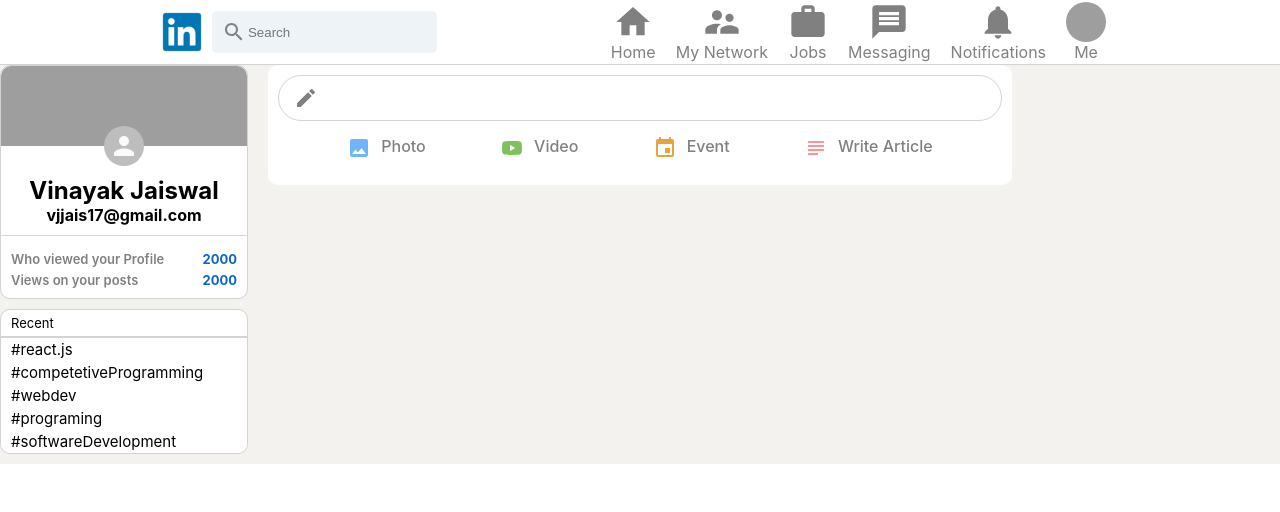
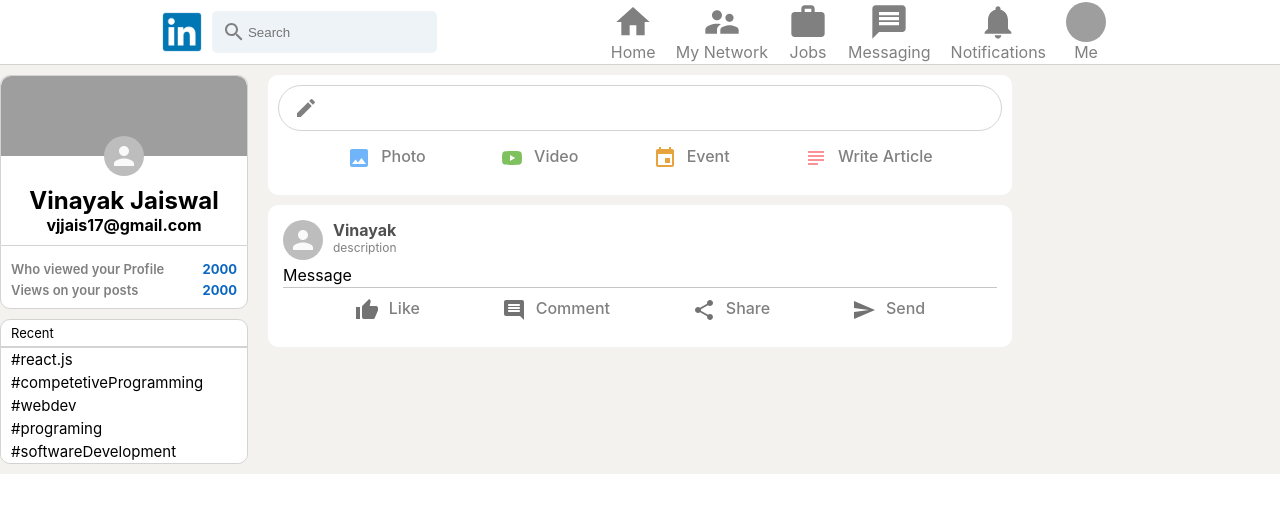
Before and after one commit to hostem17-git/LinkedIN, a React (Create React App) app: page / in a window 1280 px wide. Shown: the top 512 px of the page. Built offline with nearby package versions, Linux system fonts and the light colour scheme; grey boxes are pictures that could not be loaded.

Commit message:
post-design done

```diff
--- a/package.json
+++ b/package.json
@@ -12,7 +12,7 @@
     "react": "^17.0.2",
     "react-dom": "^17.0.2",
     "react-redux": "^7.2.4",
-    "react-scripts": "4.0.3"
+    "react-scripts": "^4.0.3"
   },
   "scripts": {
     "start": "react-scripts start",
--- a/src/App.css
+++ b/src/App.css
@@ -6,4 +6,5 @@
 
 .app_body {
   display: flex;
+  margin-top: 10px;
 }
--- a/src/Feed.css
+++ b/src/Feed.css
@@ -7,6 +7,7 @@
   background-color: white;
   padding: 10px;
   border-radius: 10px;
+  margin-bottom: 10px;
 }
 
 .feed_input {
--- a/src/Feed.js
+++ b/src/Feed.js
@@ -1,5 +1,6 @@
-import React from 'react'
+import React, { useState } from 'react'
 import './Feed.css'
+import Post from './Post'
 import InputOption from './InputOption'
 import CreateIcon from '@material-ui/icons/Create'
 import ImageIcon from '@material-ui/icons/Image';
@@ -8,6 +9,12 @@
 import SubjectIcon from '@material-ui/icons/Subject';
 
 function Feed() {
+    const [posts, setPosts] = useState([]);
+
+
+    const sendPost = (e) => {
+        e.preventDefault(); // Stops redirection/page-refresh on form submission
+    }
     return (
         <div className="feed">
             <div className="feed_input_container">
@@ -15,7 +22,7 @@
                     <CreateIcon />
                     <form>
                         <input type="text"></input>
-                        <button type="submit">Post</button>
+                        <button onClick={sendPost} type="submit">Post</button>
                     </form>
                 </div>
 
@@ -28,7 +35,7 @@
             </div>
 
             {/* Posts */}
-
+            <Post name="Vinayak" description="description" message="Message" photoUrl="" />
         </div>
     )
 }
--- a/src/Post.css
+++ b/src/Post.css
@@ -0,0 +1,34 @@
+.post {
+  background-color: white;
+  padding: 15px;
+  border-radius: 10px;
+  margin-bottom: 10px;
+}
+
+.post_header {
+  display: flex;
+  margin-bottom: 5px;
+}
+
+.post_info {
+  margin-left: 10px;
+}
+
+.post_info > h4 {
+  color: rgb(80, 80, 80);
+}
+.post_info > p {
+  font-size: 12px;
+  color: gray;
+}
+
+.post_body {
+  overflow-wrap: break-word;
+}
+
+.post_buttons {
+  margin-top: 2px;
+  border-top: 1px solid rgba(158, 158, 158, 0.589);
+  display: flex;
+  justify-content: space-evenly;
+}
--- a/src/Post.js
+++ b/src/Post.js
@@ -0,0 +1,35 @@
+import { Avatar } from '@material-ui/core'
+import React from 'react'
+import './Post.css'
+import ThumbUpIcon from '@material-ui/icons/ThumbUp';
+import CommentRoundedIcon from '@material-ui/icons/CommentRounded';
+import InputOption from './InputOption';
+import ShareIcon from '@material-ui/icons/Share';
+import SendIcon from '@material-ui/icons/Send';
+
+function Post({ name, description, message, photoUrl }) {
+    return (
+        <div className="post">
+            <div className="post_header">
+                <Avatar />
+
+                <div className="post_info">
+                    <h4> {name}</h4>
+                    <p>{description}</p>
+                </div>
+            </div>
+
+            <div className="post_body">
+                <p> {message} </p>
+            </div>
+            <div className="post_buttons">
+                <InputOption Icon={ThumbUpIcon} title="Like" color="#727272" />
+                <InputOption Icon={CommentRoundedIcon} title="Comment" color="#727272" />
+                <InputOption Icon={ShareIcon} title="Share" color="#727272" />
+                <InputOption Icon={SendIcon} title="Send" color="#727272" />
+            </div>
+        </div>
+    )
+}
+
+export default Post
```
Also changed, not shown: 1 other file (tests, documents, lock files or other folders).
